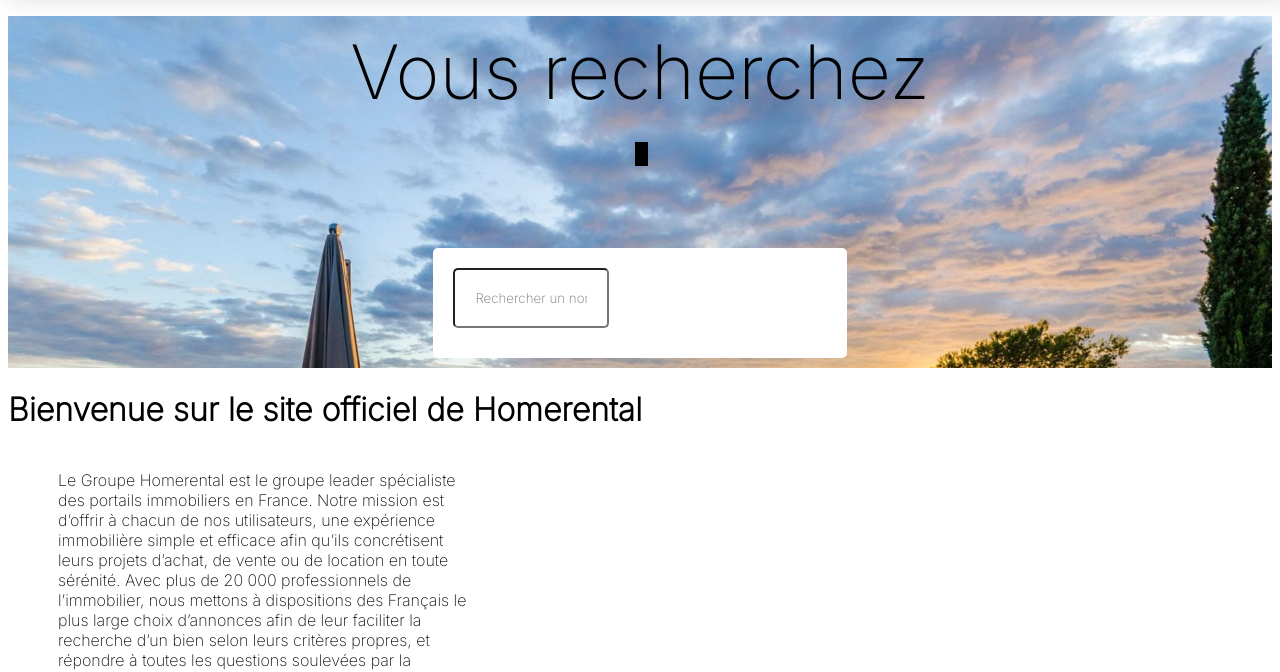
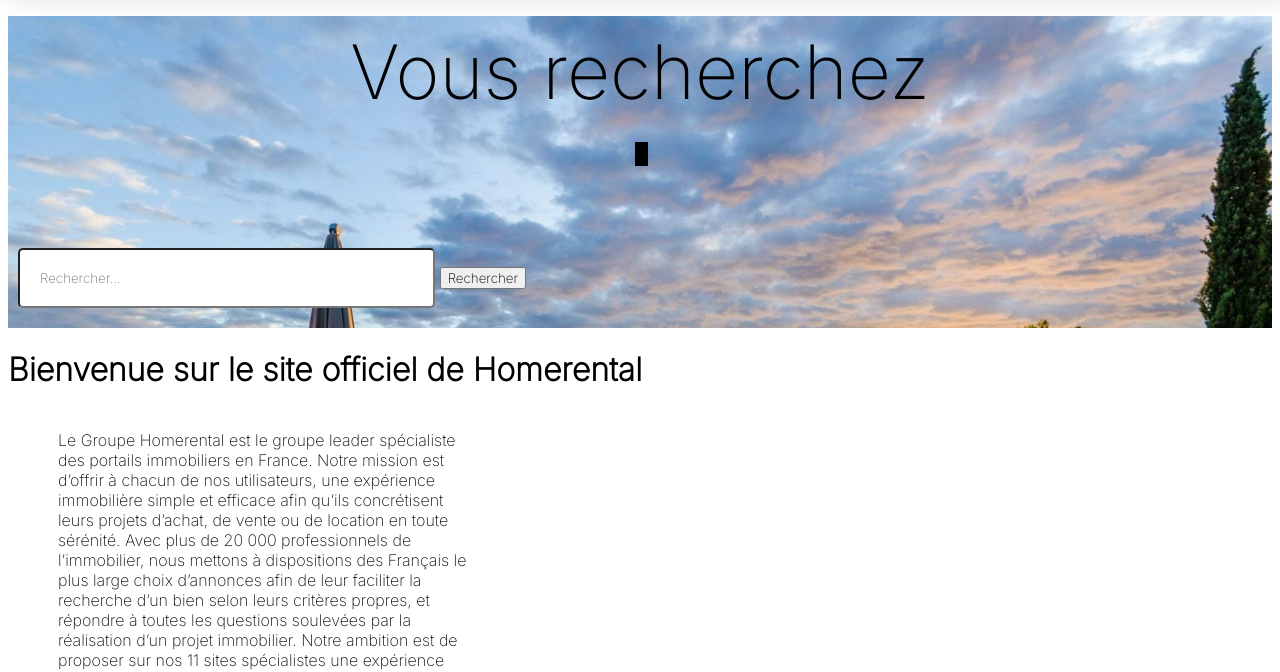
Before and after one commit to MatthieuBaum/Projet_Logement, a plain HTML site: page Pages/main.html in a window 1280 px wide. Shown: the part 127-799 px from the top of the page. Drawn offline with Linux system fonts and the light colour scheme.

Commit message:
Update main.html

```diff
--- a/Pages/main.html
+++ b/Pages/main.html
@@ -58,10 +58,11 @@
                   </div>
             </div>
             <!--searchbar-->
-            <div id="searchbar">
-                <input type="text" id="searchbar" placeholder="Rechercher un nom de ville,quartier...">
-                <div id="results"></div>
+            <div>
+              <input type="text" id="searchbar" placeholder="Rechercher...">
+              <button id="searchbutton">Rechercher</button>
             </div>
+            <div id="results"></div>
         </div>
         <!--création du premier paragraphe-->
         <div>
```
